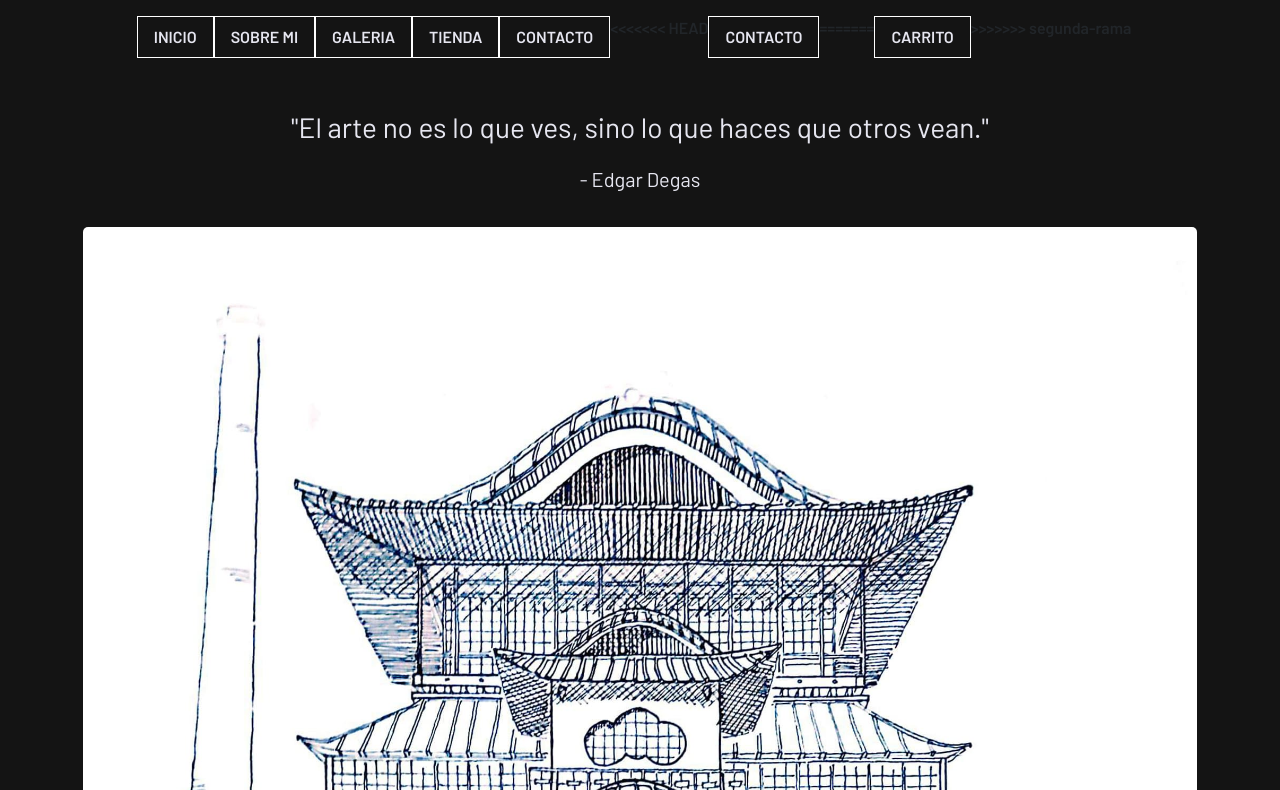
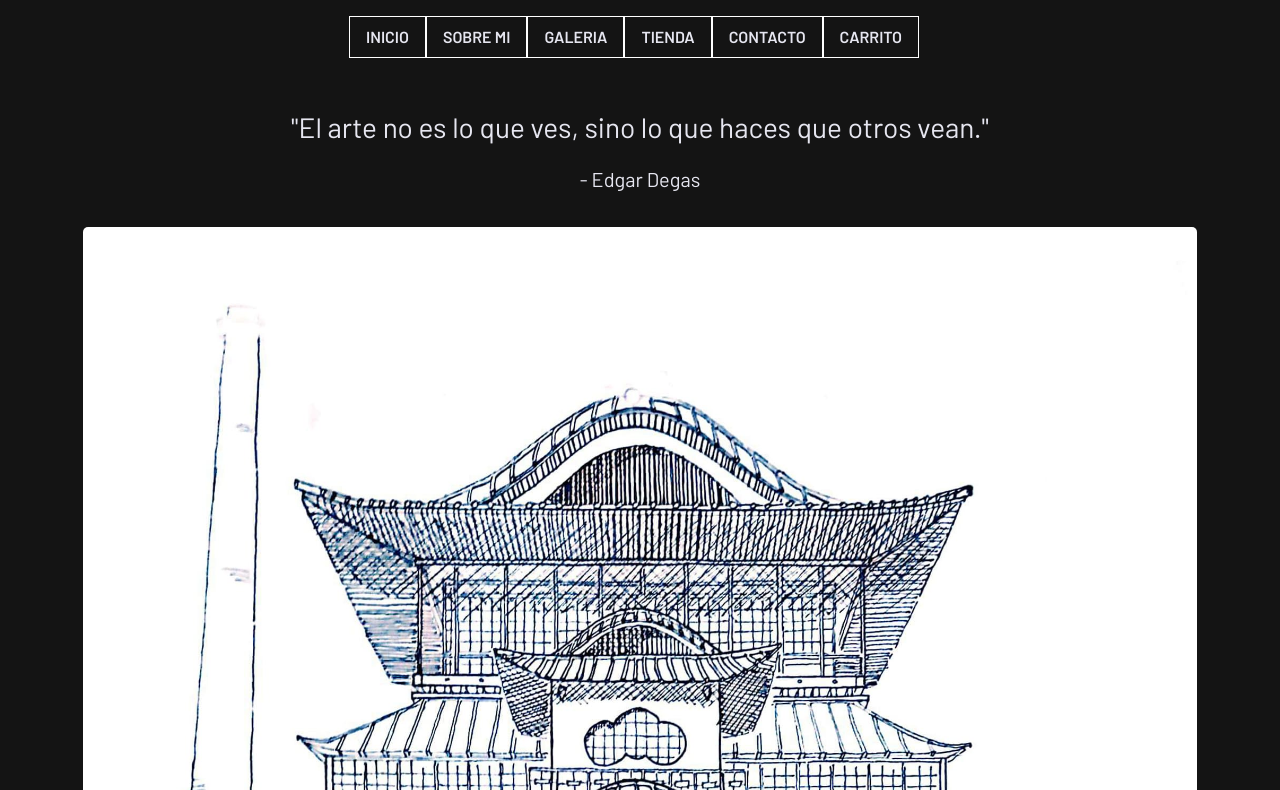
Before and after one commit to MauroRoves/ProyectoFinal-Roves, a website: page index.html in a window 1280 px wide. Shown: the part 158-948 px from the top of the page. Drawn offline with Linux system fonts and the light colour scheme.

Commit message:
se corrigieron  errores de HTML

```diff
--- a/index.html
+++ b/index.html
@@ -26,11 +26,7 @@
                     <li class="nav-item"><a class="nav-link link link_efecto" href="pages/galeria.html">Galeria</a></li>
                     <li class="nav-item"><a class="nav-link link link_efecto" href="pages/tienda.html">Tienda</a></li>
                     <li class="nav-item"><a class="nav-link link link_efecto" href="pages/contacto.html">Contacto</a></li>
-<<<<<<< HEAD
-                    <li class="nav-item"><a class="nav-link link link_efecto" href="pages/contacto.html">Contacto</a></li>
-=======
                     <li class="nav-item"><a class="nav-link link link_efecto" href="pages/carrito.html">Carrito</a></li>
->>>>>>> segunda-rama
                 </ul>
             </nav>
         </header>
```
Also changed, not shown: pages/carrito.html (+1 -1 lines), pages/tienda.html (+0 -5 lines).
